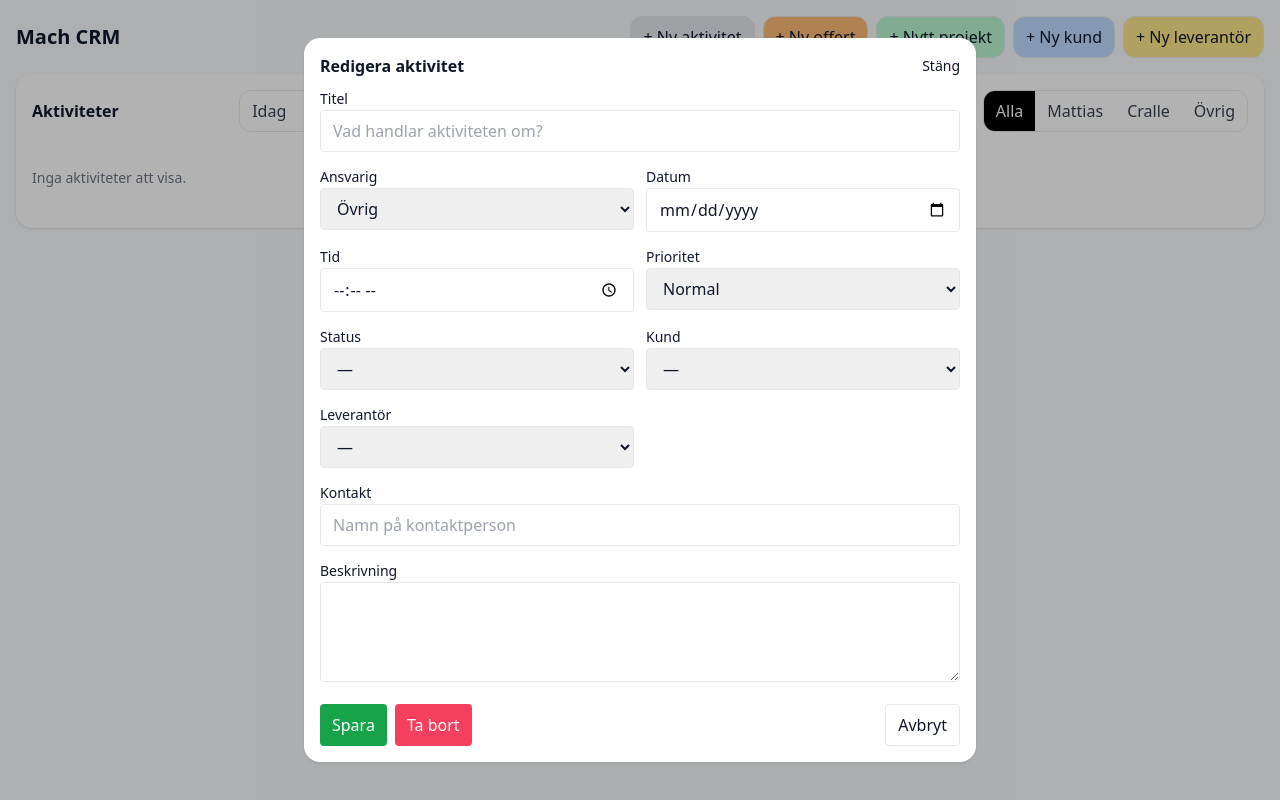
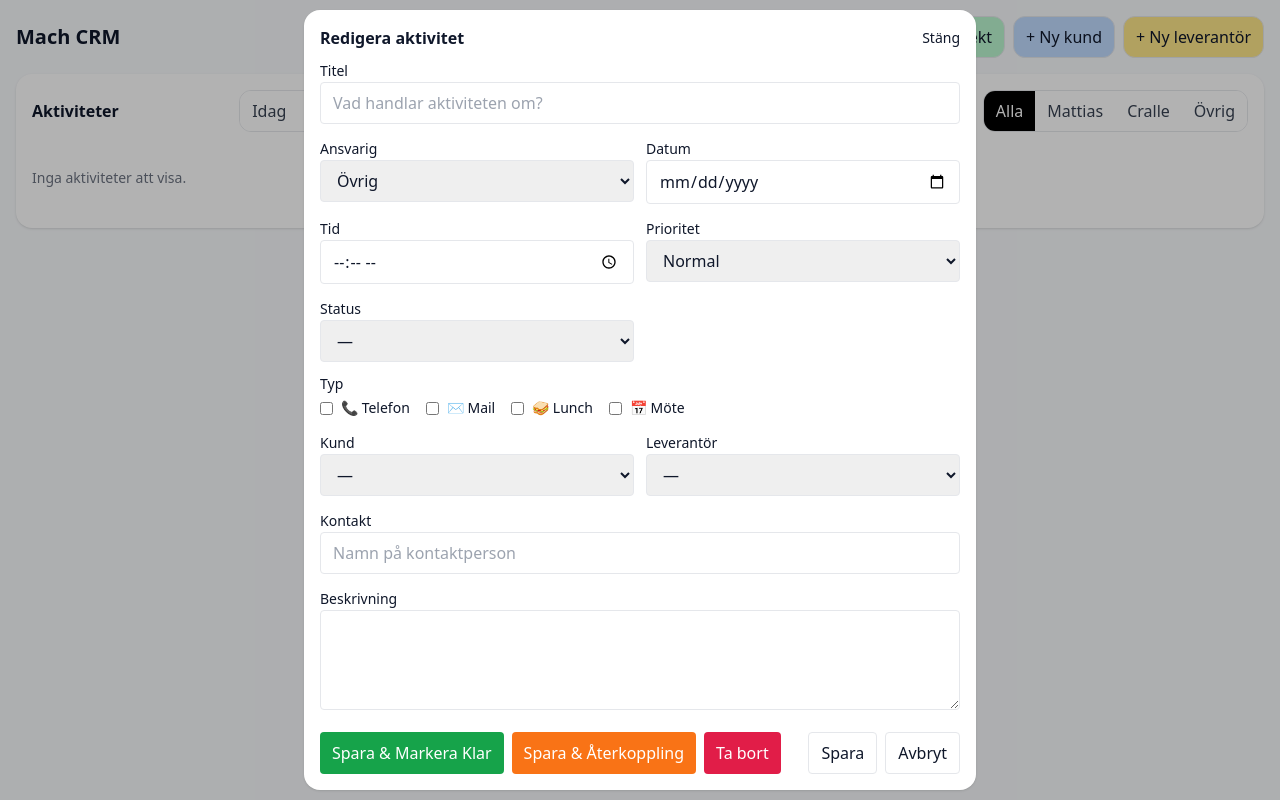
Before and after one commit to CralleMachab/mach-crm-new, a React (Vite) app: page / in a window 1280 px wide. Both pictures are taken after typing "2020-01-15" into the empty fields and a click on the button "+ Ny aktivitet". Built offline with nearby package versions, Linux system fonts and the light colour scheme.

Commit message:
Update App.jsx

```diff
--- a/src/App.jsx
+++ b/src/App.jsx
@@ -62,7 +62,9 @@ function useStore() {
 }
 
 /* ==========================================================
-   ActivitiesPanelNew — popup vid ny aktivitet, filter m.m.
+   ActivitiesPanelNew — ikoner (telefon/mail/lunch/möte),
+   status-chip endast om satt, "Ta bort" i listan,
+   statusknappar i popup.
    ========================================================== */
 function ActivitiesPanelNew({ activities = [], entities = [], setState }) {
   const [respFilter, setRespFilter]   = useState("all");     // Alla / Mattias / Cralle / Övrig
@@ -74,7 +76,7 @@ function ActivitiesPanelNew({ activities = [], entities = [], setState }) {
   //  - done = endast klara (priority === "klar" eller status === "klar")
   //  - followup = endast status "återkoppling"
   //  - done_or_followup = klara + återkoppling
-  //  - all_except_done = alla utom klara (efterfrågad)
+  //  - all_except_done = alla utom klara
   const [statusFilter, setStatusFilter] = useState("all");
 
   const [openItem, setOpenItem] = useState(null); // vald aktivitet i modal
@@ -139,11 +141,16 @@ function ActivitiesPanelNew({ activities = [], entities = [], setState }) {
       dueDate: a.dueDate || "",
       dueTime: a.dueTime || "",
       priority: a.priority || "medium",
-      status: a.status || "",
+      status: a.status || "",             // visas bara i översikten om satt
       description: a.description || "",
       customerId: a.customerId || "",
       supplierId: a.supplierId || "",
       contactName: a.contactName || "",
+      // nya booleans (ikoner/kryss)
+      isPhone: !!a.isPhone,
+      isEmail: !!a.isEmail,
+      isLunch: !!a.isLunch,
+      isMeeting: !!a.isMeeting,
     });
     // plocka bort flaggan så det inte öppnas igen varje render
     setState(s => ({
@@ -193,11 +200,15 @@ function ActivitiesPanelNew({ activities = [], entities = [], setState }) {
   }, [activities, respFilter, rangeFilter, dateFilter, statusFilter]);
 
   // Åtgärder
-  const markKlar = (a) => {
+  const markKlar = (aOrId) => {
+    const a = typeof aOrId === "string" ? (activities||[]).find(x=>x.id===aOrId) : aOrId;
+    if (!a) return;
     const upd = { ...a, priority: "klar", status: "klar", completedAt: new Date().toISOString(), updatedAt: new Date().toISOString() };
     setState(s => ({ ...s, activities: (s.activities || []).map(x => x.id === a.id ? upd : x) }));
   };
-  const markAterkoppling = (a) => {
+  const markAterkoppling = (aOrId) => {
+    const a = typeof aOrId === "string" ? (activities||[]).find(x=>x.id===aOrId) : aOrId;
+    if (!a) return;
     const upd = { ...a, status: "återkoppling", updatedAt: new Date().toISOString() };
     setState(s => ({ ...s, activities: (s.activities || []).map(x => x.id === a.id ? upd : x) }));
   };
@@ -222,12 +233,16 @@ function ActivitiesPanelNew({ activities = [], entities = [], setState }) {
       customerId: a.customerId || "",
       supplierId: a.supplierId || "",
       contactName: a.contactName || "",
+      isPhone: !!a.isPhone,
+      isEmail: !!a.isEmail,
+      isLunch: !!a.isLunch,
+      isMeeting: !!a.isMeeting,
     });
   };
   const updateDraft = (field, val) => setDraft(d => ({ ...d, [field]: val }));
   const saveDraft = () => {
     if (!draft) return;
-    const upd = {
+    const baseUpd = {
       ...openItem,
       title: draft.title || "",
       responsible: draft.responsible || "Övrig",
@@ -239,15 +254,29 @@ function ActivitiesPanelNew({ activities = [], entities = [], setState }) {
       customerId: draft.customerId || "",
       supplierId: draft.supplierId || "",
       contactName: draft.contactName || "",
+      isPhone: !!draft.isPhone,
+      isEmail: !!draft.isEmail,
+      isLunch: !!draft.isLunch,
+      isMeeting: !!draft.isMeeting,
       updatedAt: new Date().toISOString(),
     };
     setState(s => ({
       ...s,
-      activities: (s.activities || []).map(x => x.id === upd.id ? upd : x),
+      activities: (s.activities || []).map(x => x.id === baseUpd.id ? baseUpd : x),
     }));
     setOpenItem(null);
     setDraft(null);
   };
+
+  // Små ikoner i listan
+  const Icons = ({ a }) => (
+    <div className="flex items-center gap-1 text-xs text-gray-600">
+      {a.isPhone   ? <span title="Telefon">📞</span> : null}
+      {a.isEmail   ? <span title="E-post">✉️</span> : null}
+      {a.isLunch   ? <span title="Lunch">🥪</span> : null}
+      {a.isMeeting ? <span title="Möte">📅</span> : null}
+    </div>
+  );
 
   return (
     <div className="bg-white rounded-2xl shadow p-4">
@@ -335,7 +364,10 @@ function ActivitiesPanelNew({ activities = [], entities = [], setState }) {
                 title="Öppna aktiviteten"
               >
                 <div className="font-medium truncate">{a.title || "Aktivitet"}</div>
-                <div className="text-xs text-gray-500">{fmt(a.dueDate, a.dueTime)}</div>
+                <div className="flex items-center gap-3">
+                  <div className="text-xs text-gray-500">{fmt(a.dueDate, a.dueTime)}</div>
+                  <Icons a={a} />
+                </div>
               </button>
 
               <div className="flex items-center gap-2 shrink-0">
@@ -344,12 +376,7 @@ function ActivitiesPanelNew({ activities = [], entities = [], setState }) {
                 {/* Visa status-chip endast om satt */}
                 {a.status ? <span className={statusBadge(a.status)}>{a.status}</span> : null}
 
-                <button className="text-xs px-2 py-1 rounded bg-green-500 text-white" onClick={()=>markKlar(a)} title="Markera som klar">
-                  Klar
-                </button>
-                <button className="text-xs px-2 py-1 rounded bg-orange-400 text-white" onClick={()=>markAterkoppling(a)} title="Återkoppling">
-                  Återkoppling
-                </button>
+                {/* I översikten visar vi bara "Ta bort" */}
                 <button className="text-xs px-2 py-1 rounded bg-rose-500 text-white" onClick={()=>softDelete(a)} title="Ta bort (sparas historiskt)">
                   Ta bort
                 </button>
@@ -363,7 +390,7 @@ function ActivitiesPanelNew({ activities = [], entities = [], setState }) {
         )}
       </ul>
 
-      {/* Redigeringsmodal: inkluderar Titel, Kund, Leverantör, Kontakt */}
+      {/* Redigeringsmodal: inkluderar Titel, Kund, Leverantör, Kontakt, Telefon/Mail/Lunch/Möte */}
       {openItem && draft && (
         <div className="fixed inset-0 bg-black/30 flex items-center justify-center z-50" onClick={()=>{ setOpenItem(null); setDraft(null); }}>
           <div className="bg-white rounded-2xl shadow p-4 w-full max-w-2xl" onClick={e=>e.stopPropagation()}>
@@ -423,6 +450,29 @@ function ActivitiesPanelNew({ activities = [], entities = [], setState }) {
                 </select>
               </div>
 
+              {/* CHECKBOX-IKONER */}
+              <div className="col-span-2">
+                <div className="text-sm font-medium mb-1">Typ</div>
+                <div className="flex flex-wrap gap-4 text-sm">
+                  <label className="flex items-center gap-2">
+                    <input type="checkbox" checked={!!draft.isPhone} onChange={e=>updateDraft("isPhone", e.target.checked)} />
+                    <span>📞 Telefon</span>
+                  </label>
+                  <label className="flex items-center gap-2">
+                    <input type="checkbox" checked={!!draft.isEmail} onChange={e=>updateDraft("isEmail", e.target.checked)} />
+                    <span>✉️ Mail</span>
+                  </label>
+                  <label className="flex items-center gap-2">
+                    <input type="checkbox" checked={!!draft.isLunch} onChange={e=>updateDraft("isLunch", e.target.checked)} />
+                    <span>🥪 Lunch</span>
+                  </label>
+                  <label className="flex items-center gap-2">
+                    <input type="checkbox" checked={!!draft.isMeeting} onChange={e=>updateDraft("isMeeting", e.target.checked)} />
+                    <span>📅 Möte</span>
+                  </label>
+                </div>
+              </div>
+
               {/* KUND / LEVERANTÖR / KONTAKT */}
               <div>
                 <label className="text-sm font-medium">Kund</label>
@@ -453,13 +503,21 @@ function ActivitiesPanelNew({ activities = [], entities = [], setState }) {
             </div>
 
             <div className="mt-4 flex gap-2">
-              <button className="px-3 py-2 rounded bg-green-600 text-white" onClick={saveDraft}>
+              {/* Statusknappar i popupen (inte i listan) */}
+              <button className="px-3 py-2 rounded bg-green-600 text-white" onClick={()=>{ saveDraft(); markKlar(draft.id); }}>
+                Spara & Markera Klar
+              </button>
+              <button className="px-3 py-2 rounded bg-orange-500 text-white" onClick={()=>{ saveDraft(); markAterkoppling(draft.id); }}>
+                Spara & Återkoppling
+              </button>
+              <button className="px-3 py-2 rounded bg-rose-600 text-white" onClick={()=>softDelete(openItem)}>
+                Ta bort
+              </button>
+
+              <button className="ml-auto px-3 py-2 rounded border" onClick={saveDraft}>
                 Spara
               </button>
-              <button className="px-3 py-2 rounded bg-rose-500 text-white" onClick={()=>softDelete(openItem)}>
-                Ta bort
-              </button>
-              <button className="ml-auto px-3 py-2 rounded border" onClick={()=>{ setOpenItem(null); setDraft(null); }}>
+              <button className="px-3 py-2 rounded border" onClick={()=>{ setOpenItem(null); setDraft(null); }}>
                 Avbryt
               </button>
             </div>
```
